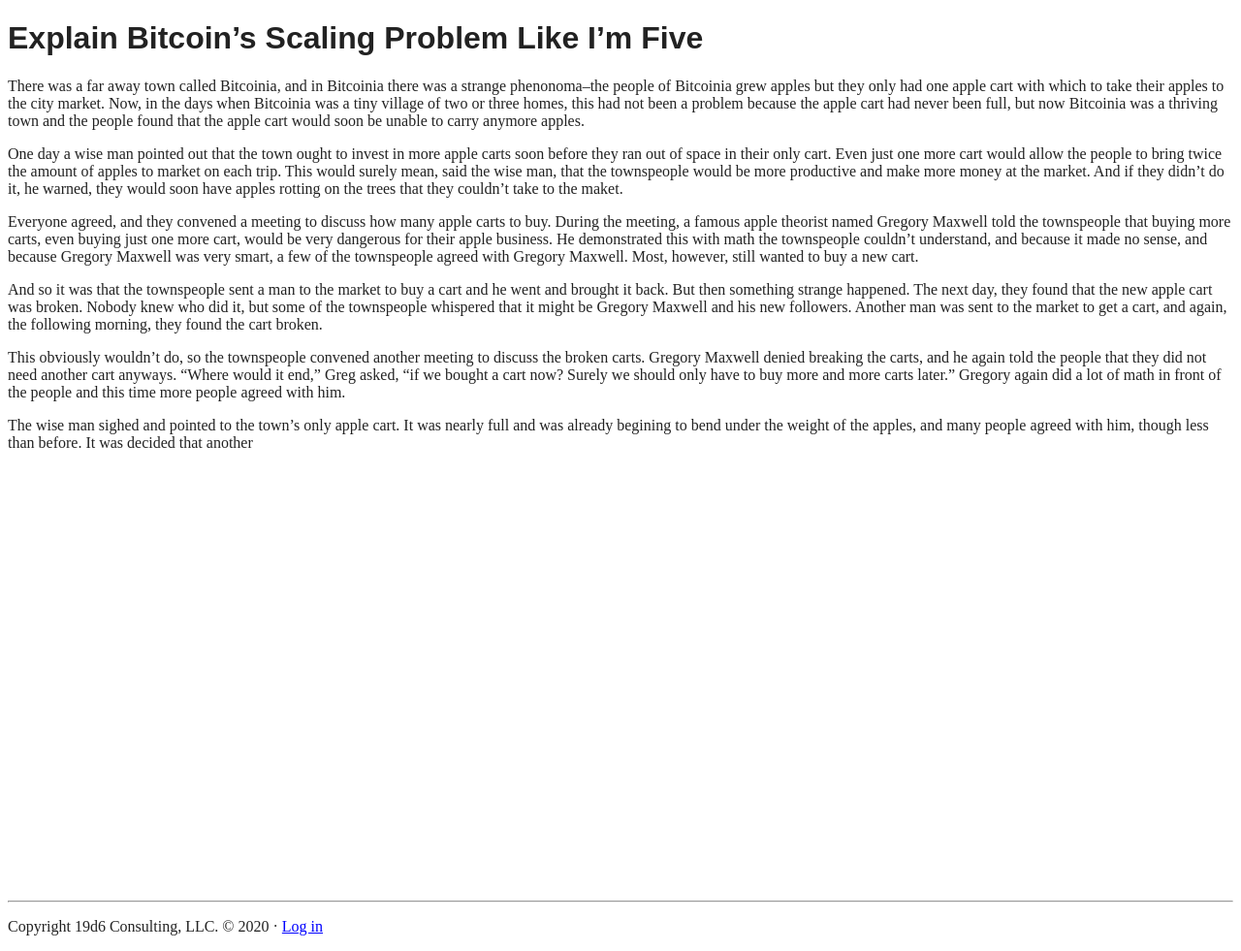
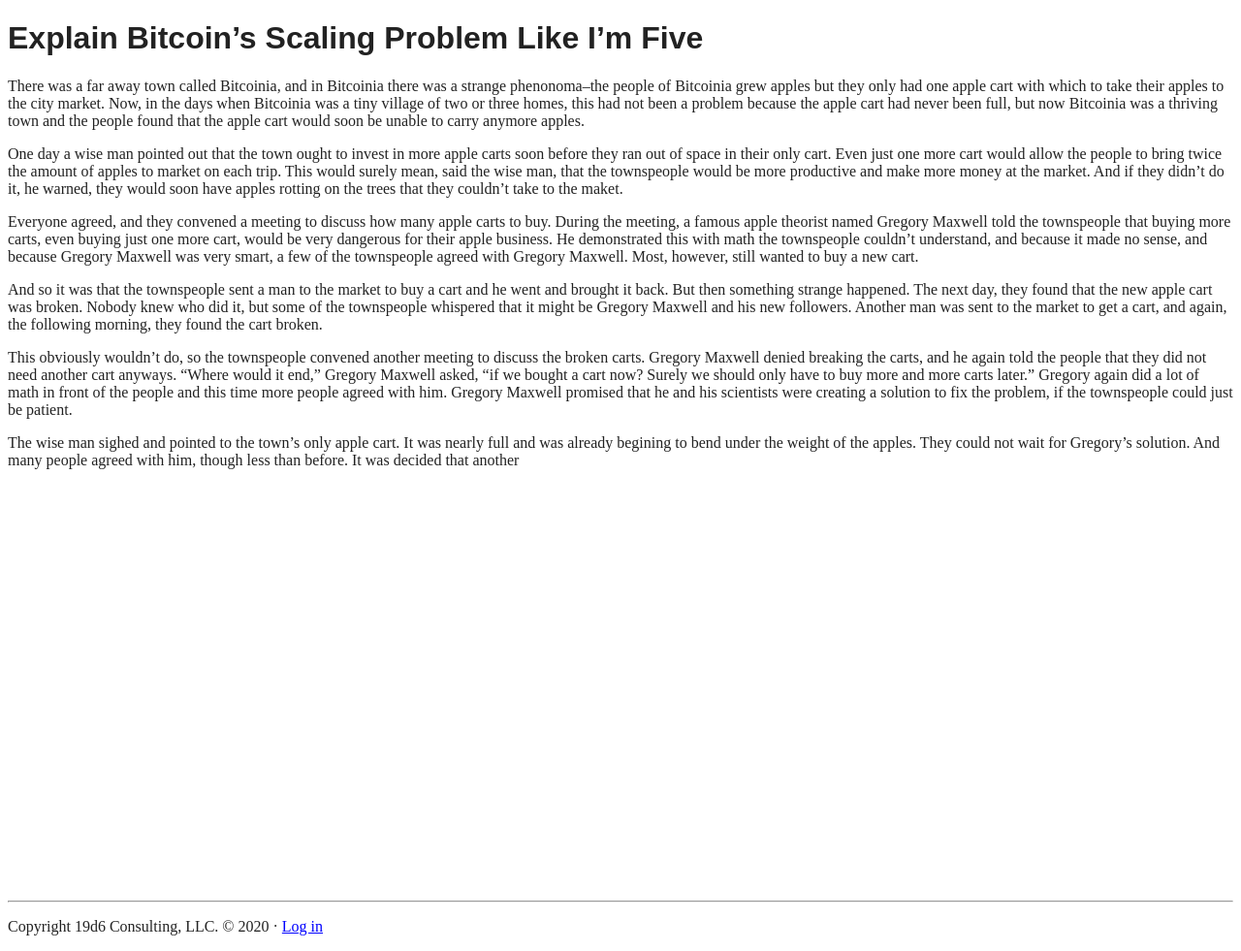
Before and after one commit to makgill/deryk, a Jekyll site: the page built from test.md, in a window 1280 px wide. Shown: the whole page at 97% size. Built offline with Jekyll 4.4.1, drawn with Linux system fonts in a browser that asks for light colours; some web fonts are replaced; our own code applies the rules of GitHub Pages for plain Markdown files.

Commit message:
Update test.md

```diff
--- a/test.md
+++ b/test.md
@@ -13,6 +13,6 @@ Everyone agreed, and they convened a meeting to discuss how many apple carts to
 
 And so it was that the townspeople sent a man to the market to buy a cart and he went and brought it back. But then something strange happened. The next day, they found that the new apple cart was broken. Nobody knew who did it, but some of the townspeople whispered that it might be Gregory Maxwell and his new followers. Another man was sent to the market to get a cart, and again, the following morning, they found the cart broken.
 
-This obviously wouldn't do, so the townspeople convened another meeting to discuss the broken carts. Gregory Maxwell denied breaking the carts, and he again told the people that they did not need another cart anyways. "Where would it end," Greg asked, "if we bought a cart now? Surely we should only have to buy more and more carts later." Gregory again did a lot of math in front of the people and this time more people agreed with him.
+This obviously wouldn't do, so the townspeople convened another meeting to discuss the broken carts. Gregory Maxwell denied breaking the carts, and he again told the people that they did not need another cart anyways. "Where would it end," Gregory Maxwell asked, "if we bought a cart now? Surely we should only have to buy more and more carts later." Gregory again did a lot of math in front of the people and this time more people agreed with him. Gregory Maxwell promised that he and his scientists were creating a solution to fix the problem, if the townspeople could just be patient.
 
-The wise man sighed and pointed to the town's only apple cart. It was nearly full and was already begining to bend under the weight of the apples, and many people agreed with him, though less than before. It was decided that another
+The wise man sighed and pointed to the town's only apple cart. It was nearly full and was already begining to bend under the weight of the apples. They could not wait for Gregory's solution. And many people agreed with him, though less than before. It was decided that another
```
